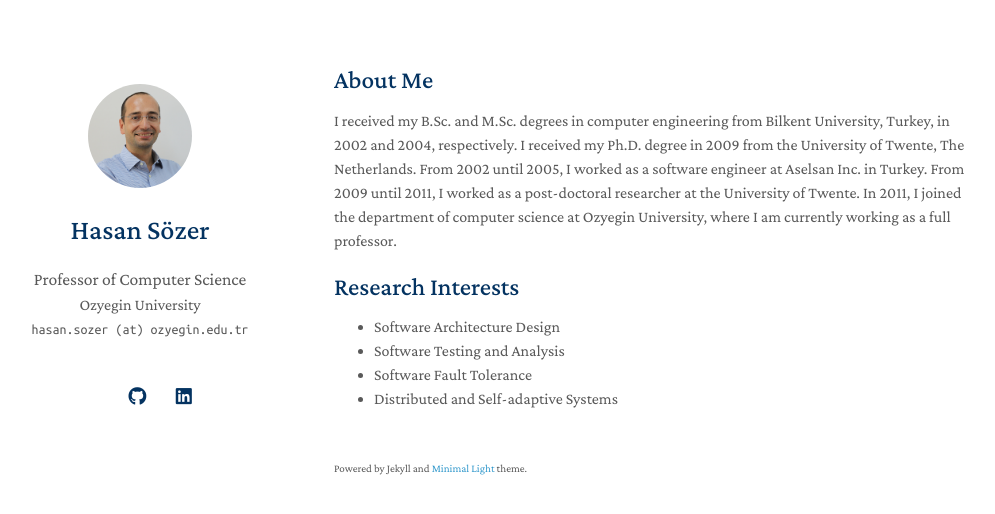
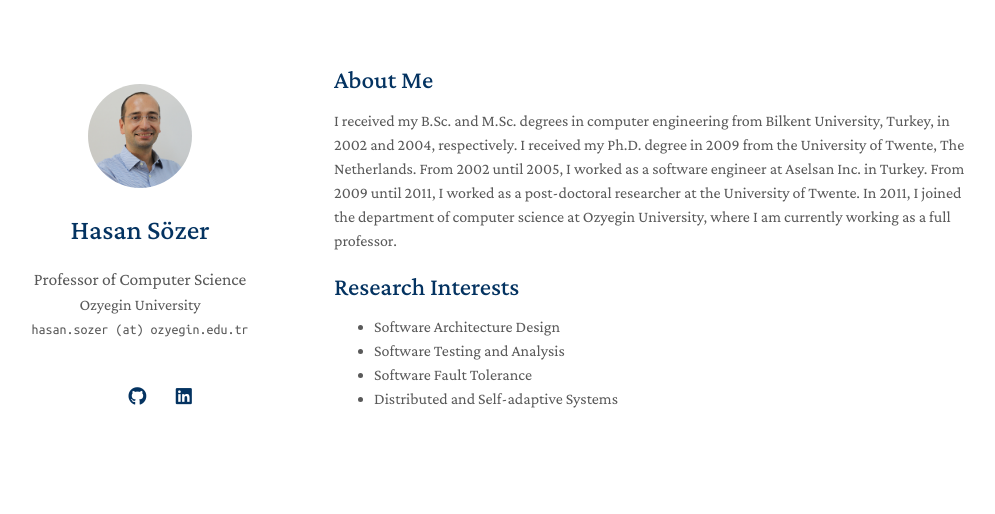
Before and after one commit to hasansozer/hasansozer.github.io, a Jekyll site: the page built from index.md, in a window 1280 px wide. Shown: the top 514 px of the page, without its empty margins (136-1131 px from the left). Built offline with Jekyll 4.4.1, drawn with Linux system fonts in a browser that asks for light colours; nearby versions of some CDN libraries; a style sheet for code colours, icons or effects is not loaded; our own code applies the rules of GitHub Pages for plain Markdown files.

Commit message:
Update _config.yml

```diff
--- a/_config.yml
+++ b/_config.yml
@@ -26,7 +26,7 @@ favicon_dark: ./assets/img/favicon-dark.ico
 
 # Footnote
 # You may use the option to disable the footnote, "Powered by Jekyll and Minimal Light theme."
-enable_footnote: true
+enable_footnote: false
 
 # Auto Dark Mode
 # You may use the option to disable the automatic dark theme
@@ -38,7 +38,7 @@ font: "Serif" # or "Sans Serif"
 
 # Google Analytics ID
 # Please remove this if you don't use Google Analytics
-google_analytics: UA-111540567-4
+# google_analytics: UA-111540567-4
 
 # Use this project as a remote theme for GitHub Pages
 # See the guide here: https://docs.github.com/en/pages/setting-up-a-github-pages-site-with-jekyll/adding-a-theme-to-your-github-pages-site-using-jekyll
```
